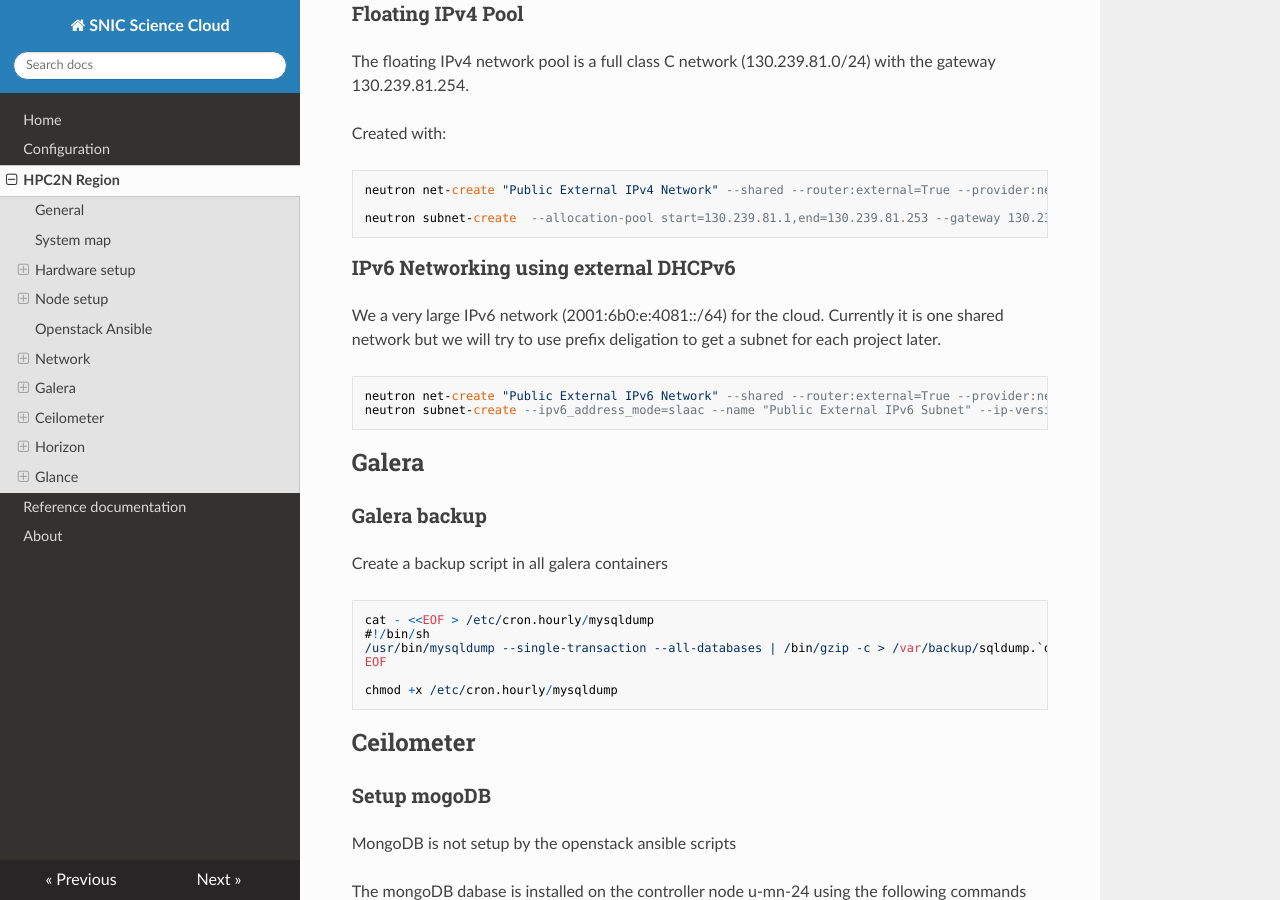
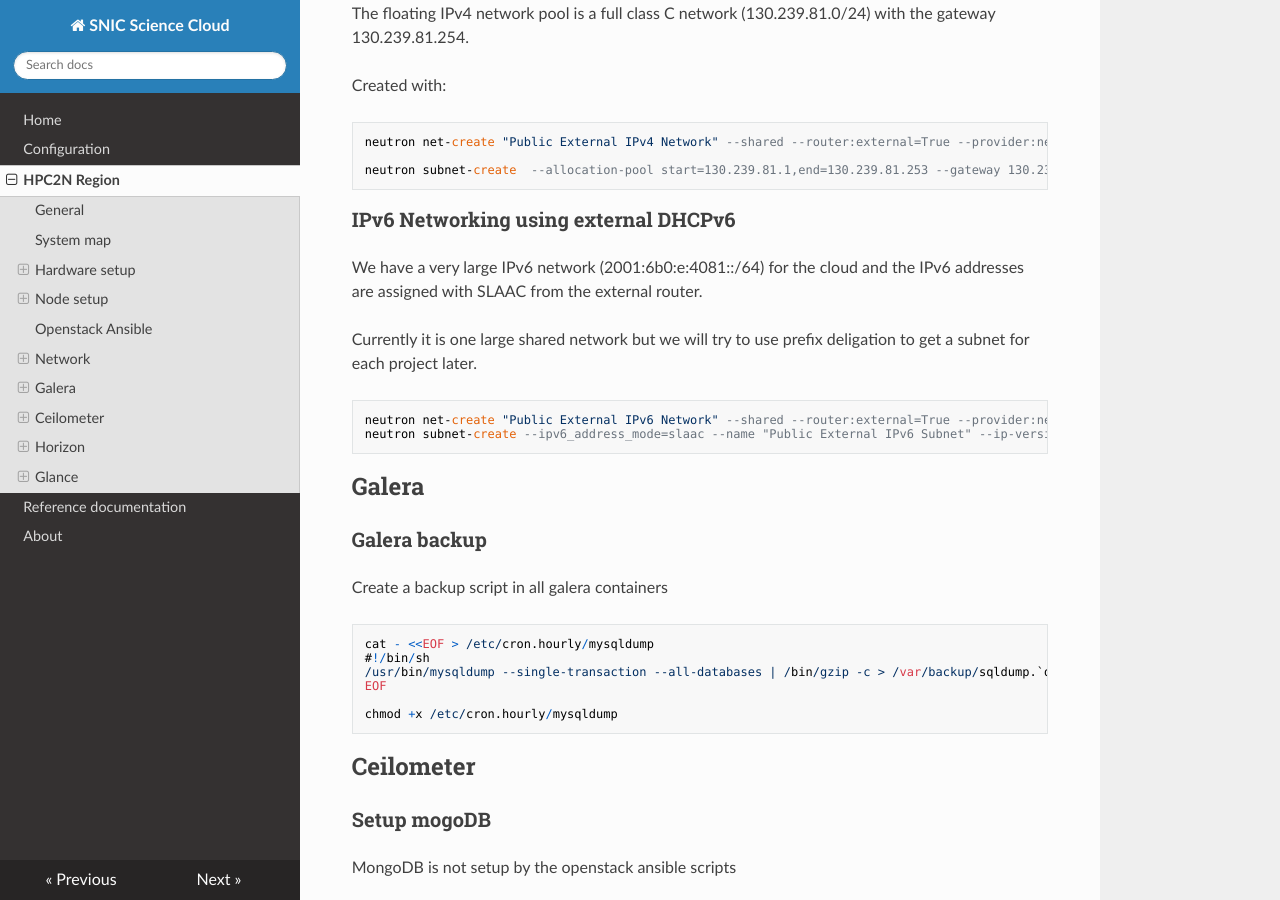
Before and after one commit to SNICScienceCloud/operators-documentation, an MkDocs documentation site: the page built from docs/config_hpc2n.md, in a window 1280 px wide and 900 px high, scrolled down 6228 px. Built offline with MkDocs 1.6.1, drawn with Linux system fonts in a browser that asks for light colours; nearby versions of some CDN libraries; old or Windows-style settings are respelled for this version of MkDocs; some of the changed text lies outside the part shown.

Commit message:
IPv6 stuff

```diff
--- a/docs/config_hpc2n.md
+++ b/docs/config_hpc2n.md
@@ -316,8 +314,9 @@ Created with:
 
 ### IPv6 Networking using external DHCPv6
 
-We a very large IPv6 network (2001:6b0:e:4081::/64) for the cloud.
-Currently it is one shared network but we will try to use prefix deligation to get a subnet for each project later.
+We have a very large IPv6 network (2001:6b0:e:4081::/64) for the cloud and the IPv6 addresses are assigned with SLAAC from the external router.
+
+Currently it is one large shared network but we will try to use prefix deligation to get a subnet for each project later.
 
     neutron net-create "Public External IPv6 Network" --shared --router:external=True --provider:network_type vlan --provider:segmentation_id 5 --provider:physical_network vlan
     neutron subnet-create --ipv6_address_mode=slaac --name "Public External IPv6 Subnet" --ip-version 6 --dns-nameserver 2001:6b0:e:5::2 "Public External IPv6 Network" 2001:6b0:e:4081::/64
```
Also changed, not shown: other parts of docs/config_hpc2n.md (+0 -2 lines).
